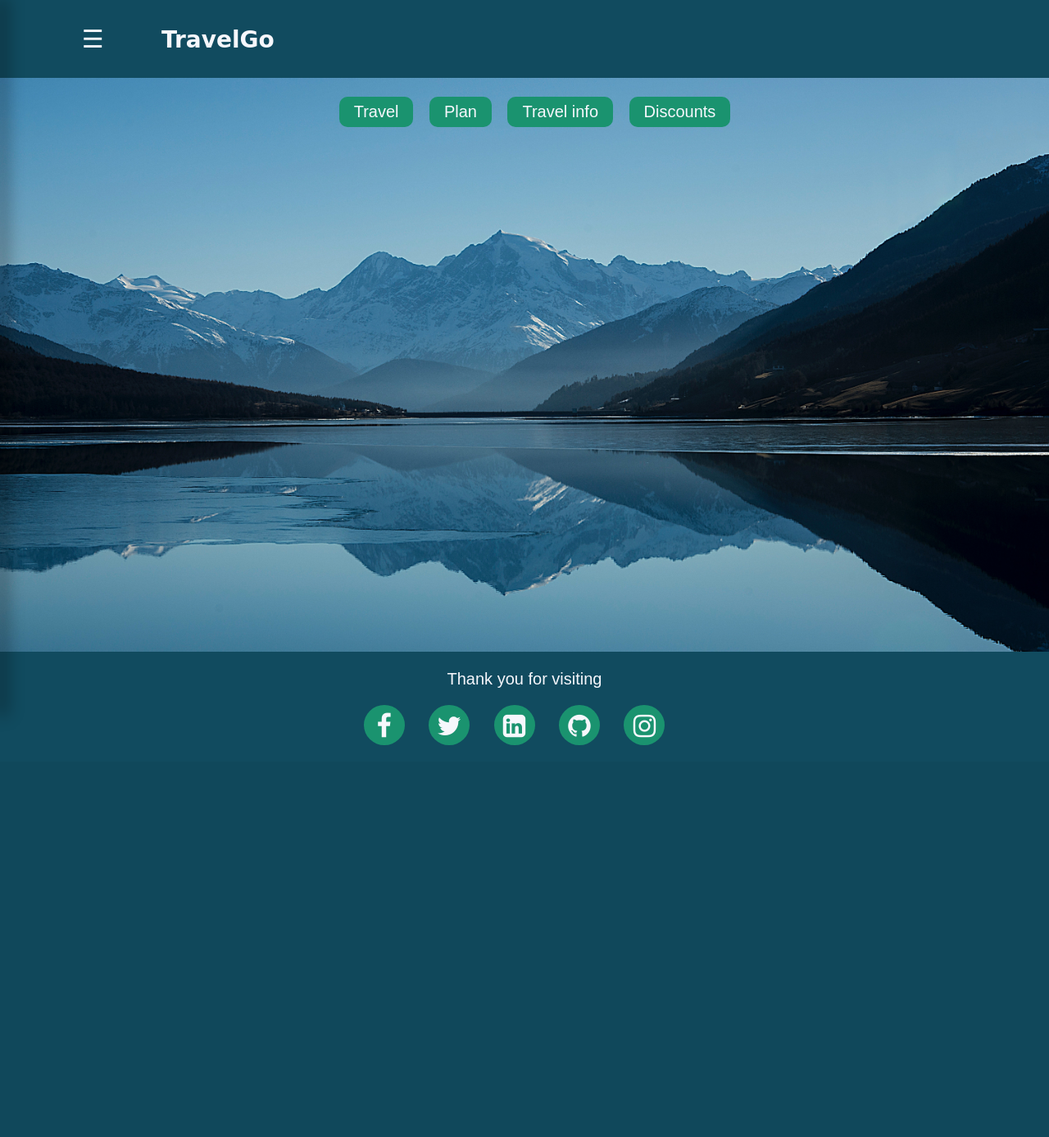
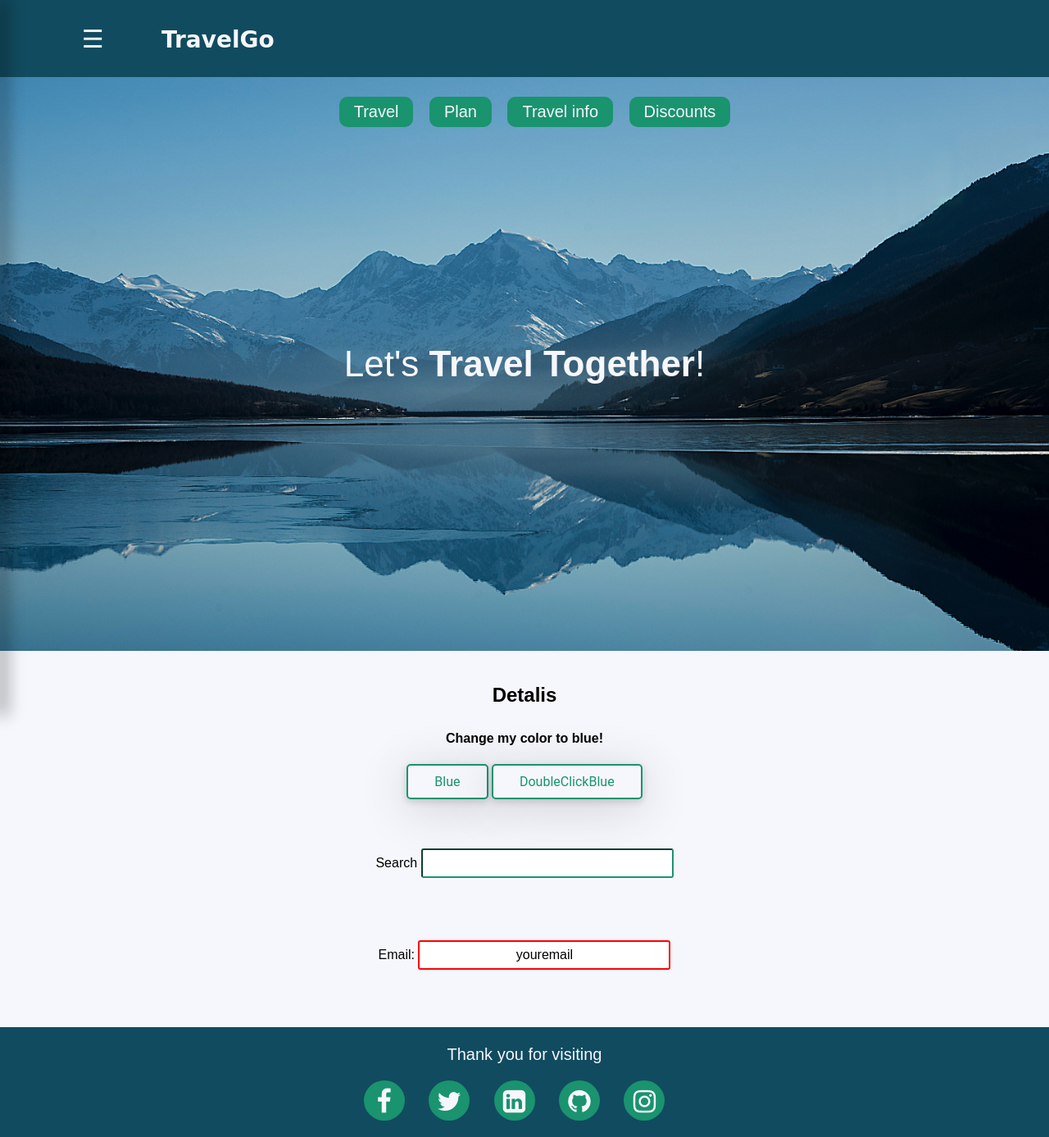
Before and after one commit to ayeshatahirme/TravelGo, a PHP site: page /main.php in a window 1280 px wide. Shown: the whole page at 82% size. Before the commit the page ends 909 px from the top, so only its background shows below. Run offline with PHP 8.4, Linux system fonts and the light colour scheme.

Commit message:
Added different input functions

```diff
--- a/main.php
+++ b/main.php
@@ -5,10 +5,24 @@
     <meta http-equiv="X-UA-Compatible" content="IE=edge">
     <meta name="viewport" content="width=device-width, initial-scale=1.0">
     <title>IVION</title>
-    <link rel="stylesheet" href="stylesheet.css">
+    <!-- <link rel="stylesheet" href="stylesheet.css"> -->
+    <link rel="stylesheet" href="stylesheet.css?v=<?php echo time(); ?>">
     <link rel="stylesheet" href="https://cdnjs.cloudflare.com/ajax/libs/font-awesome/4.7.0/css/font-awesome.min.css">
     <script src="script.js"></script>
+
 </head>
+<script>
+    // Change text color
+    function changeTextColor() {
+        document.getElementById('change').style.color = 'blue';
+    }
+    // oninput function
+    function onInputFunction() {
+        var temp = document.getElementById('myInput').value;
+        document.getElementById('output').innerHTML = 'You are searching: ' + temp;
+    }
+
+</script>
 <body>
     <!-- Second page -->
     <nav>
@@ -148,7 +162,24 @@
             </ul>
         </div>
     </div>
-    <section></section>
+    <section>
+        <div class="centered">
+            <p>Let's <b>Travel Together</b>!</p>
+        </div>
+    </section>
+    <div class="details">
+        <h2>Detalis</h2>
+        <h4 id="change">Change my color to blue!</h4>
+        <input type="button" id="next-btn" onclick="changeTextColor()" value="Blue">
+        <input type="button" id="next-btn" ondblclick="changeTextColor()" value="DoubleClickBlue">
+
+        <label><br>Search</label>
+        <input type="text" id="myInput" oninput="onInputFunction()">
+        <p id="output"></p>
+
+        <label>Email: </label>
+        <input type="email" value="youremail">
+    </div>
 
     <!-- Footer -->
     <footer>
--- a/script.js
+++ b/script.js
@@ -34,6 +34,16 @@ function openSideMenu() {
 
 // Close Side Menu
 function closeSideMenu() {
-    document.getElementById("mySideMenu").style.width="0";
-    // element.style.width="0px";
+    document.getElementsByClassName("sideMenu").style.width="0";
 }
+
+// Change text color
+function changeTextColor() {
+    document.getElementById('change').style.color = 'blue';
+}
+
+// oninput function
+function onInputFunction() {
+    var temp = document.getElementById('myInput').value;
+    document.getElementById('output').innerHTML = 'You are searching: ' + temp;
+}
--- a/stylesheet.css
+++ b/stylesheet.css
@@ -62,6 +62,7 @@ body{
         font-weight: 0;
         transition: all 0.2s;
         color: #1a936f;
+        margin-bottom: 30px;
         box-shadow: 0 3px 8px 0 rgba(51, 51, 51, 0.2), 0 10px 60px 0 rgba(51, 51, 51, 0.2);
     }
     #next-btn:hover{
@@ -69,10 +70,14 @@ body{
         background-color:#114b5f;
     }
     input[type=text]{
-        -webkit-transition: width 0.4s ease-in-out;
-        transition: width 0.4s ease-in-out;
-        border: 2px solid #fb771a;
-        outline: none;
+        width: 300px;
+        height: 30px;
+        border-color: #1a936f;
+        border-radius: 3px;
+        text-align: center;
+        margin-top: 30px;
+        margin-bottom: 30px;
+        font-size: 16px;
     }
     #result-fullname{
         text-align: right;
@@ -233,8 +238,37 @@ body{
         background-size: cover;
         background-repeat: no-repeat;
         height: 700px;
-        margin-top: -76px;
+        margin-top: -105px;
     }
+    .centered{
+        top: 50%;
+        left: 50%;
+        color: #f6f7fc;
+        font-size: 44px;
+        position: relative;
+        text-align: center;
+        transform: translate(-50%, -50%);
+      }
+      .details{
+          margin: 40px;
+          text-align: center;
+      }
+      .details h2{
+          margin-bottom: 30px;
+      }
+      input[type=email]{
+        width: 300px;
+        height: 30px;
+        border-color: #1a936f;
+        border-radius: 3px;
+        text-align: center;
+        margin-top: 30px;
+        margin-bottom: 30px;
+        font-size: 16px;
+    }
+      input:invalid {
+        border: 2px solid red;
+      }
     footer {
         /* position: fixed; */
         width: 100%;
```
